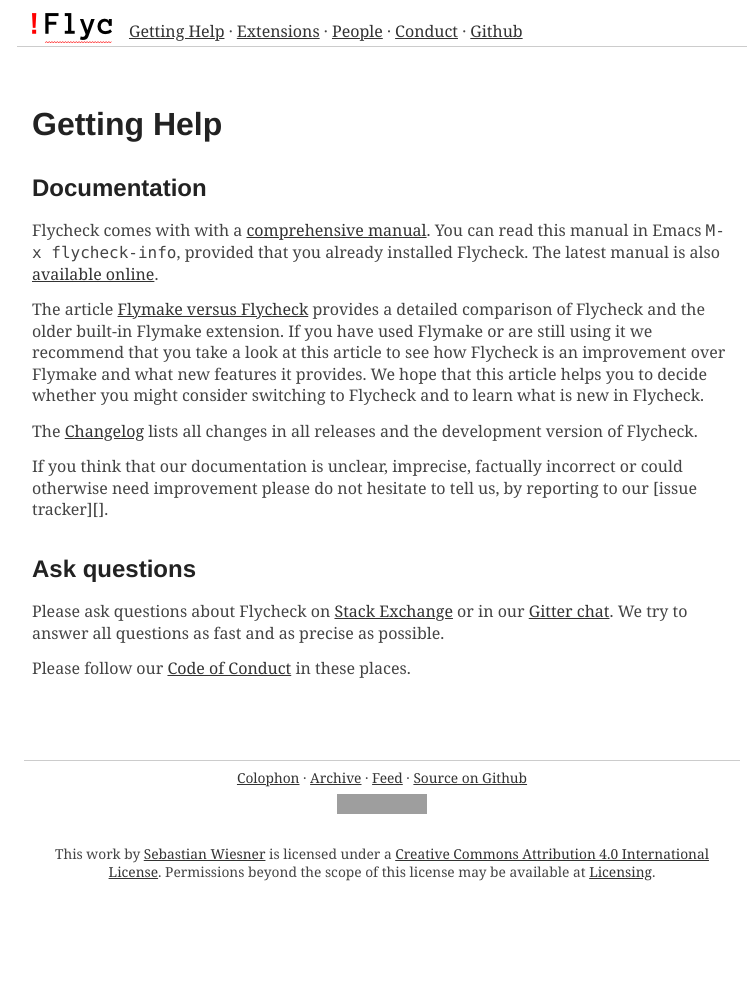
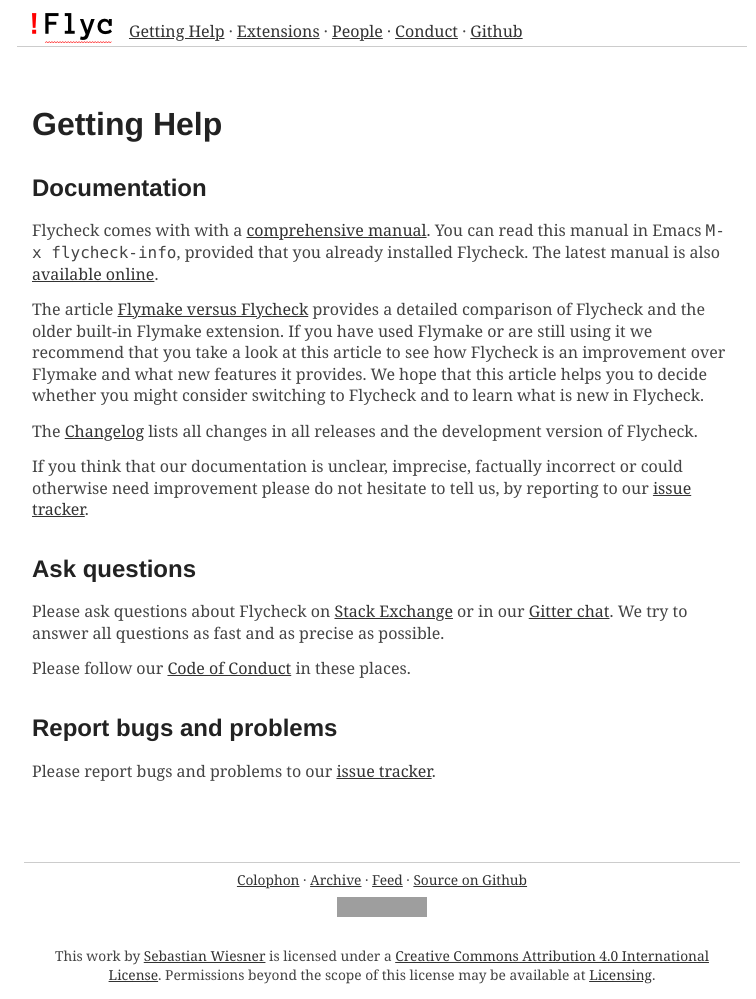
Before and after one commit to cmarqu/flycheck.github.io, a Jekyll site: the page built from getting-help.md, in a window 1280 px wide. Shown: the whole page, without its empty margins (258-1014 px from the left). Built offline with Jekyll 4.4.1, drawn with Linux system fonts in a browser that asks for light colours; some web fonts are replaced; before the commit the page ends 900 px from its top, so only the background shows below that; grey boxes are pictures that could not be loaded.

Commit message:
Mention the issue tracker for bug reports

```diff
--- a/getting-help.md
+++ b/getting-help.md
@@ -37,6 +37,12 @@
 
 Please follow our [Code of Conduct][coc] in these places.
 
+Report bugs and problems
+========================
+
+Please report bugs and problems to our [issue tracker][].
+
 [SX]: https://emacs.stackexchange.com/questions/tagged/flycheck
 [gitter]: https://gitter.im/flycheck/flycheck
 [coc]: {{site.baseurl}}/conduct.html
+[Issue Tracker]: https://github.com/flycheck/flycheck/issues
```
